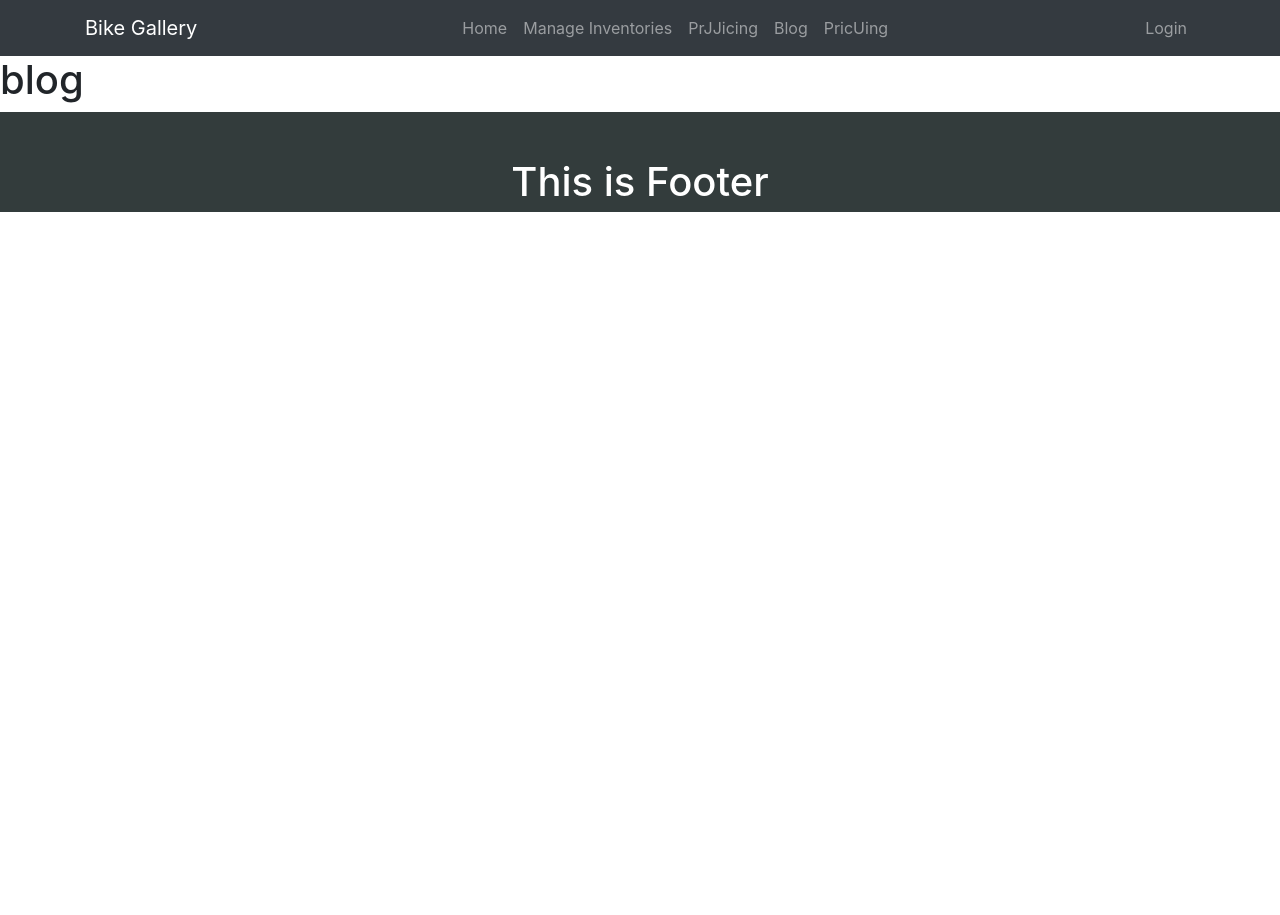
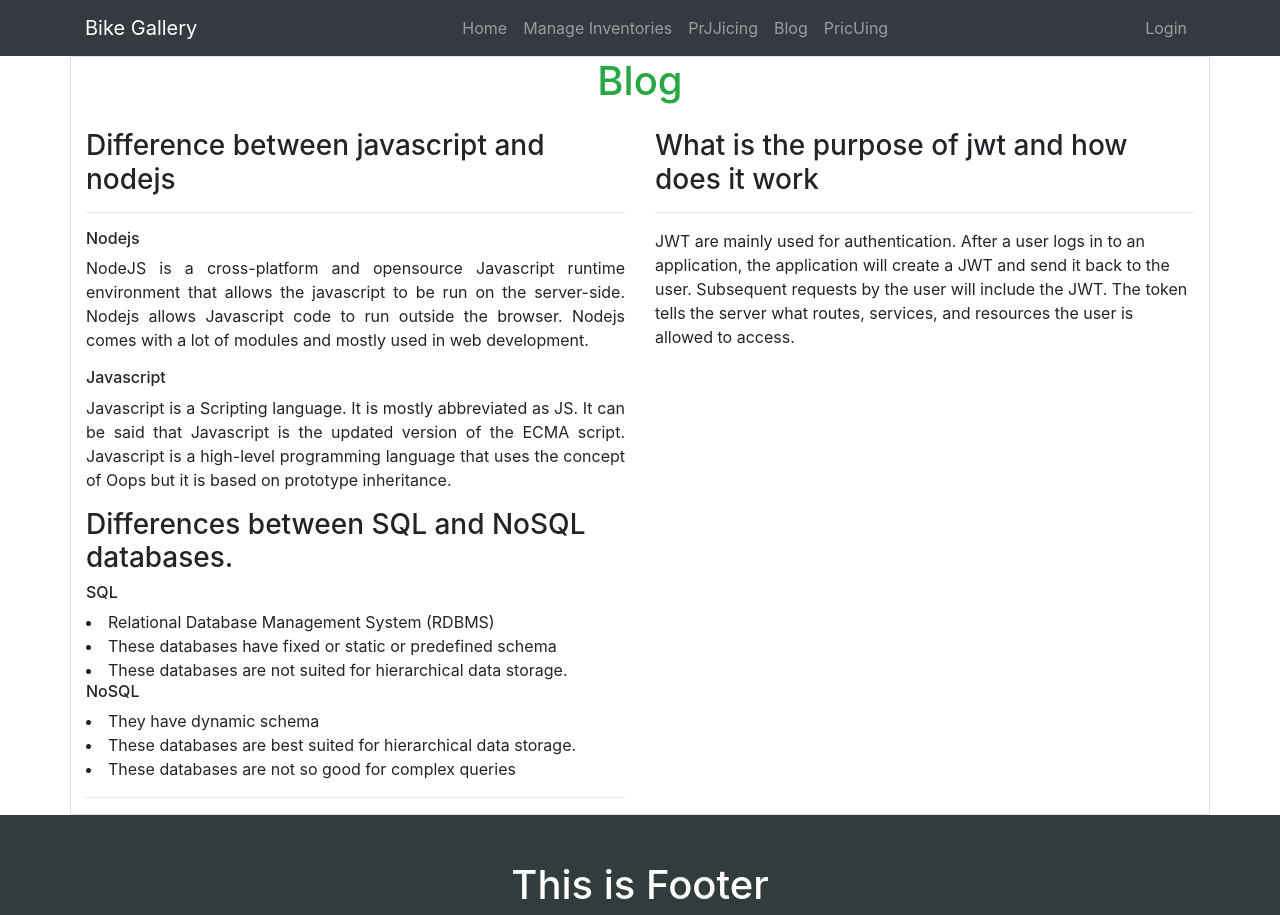
Before and after one commit to nazmul-2020/bike-gallery-client-side-v1, a React (Create React App) app: page /blog in a window 1280 px wide. Before the commit the page ends 800 px from the top, so only its background shows below. Built offline with nearby package versions, Linux system fonts and the light colour scheme.

Commit message:
added blog

```diff
--- a/src/Pages/Blog/Blog.js
+++ b/src/Pages/Blog/Blog.js
@@ -2,8 +2,37 @@ import React from 'react';
 
 const Blog = () => {
     return (
-        <div>
-            <h1>blog</h1>
+        <div className='container border'>
+            <h1 className='text-center text-success'> Blog</h1>
+            <div className='row g-4 mt-4' >
+                <div className='col-sm-12 col-md-12 col-lg-6 '>
+                    <h3>Difference between javascript and nodejs</h3>
+                    <hr />
+                    <h6>Nodejs</h6>
+                    <p className='text-justify'>NodeJS is a cross-platform and opensource Javascript runtime environment that allows the javascript to be run on the server-side. Nodejs allows Javascript code to run outside the browser. Nodejs comes with a lot of modules and mostly used in web development.</p>
+                    <h6>Javascript</h6>
+                    <p className='text-justify'>Javascript is a Scripting language. It is mostly abbreviated as JS. It can be said that Javascript is the updated version of the ECMA script. Javascript is a high-level programming language that uses the concept of Oops but it is based on prototype inheritance. </p>
+                </div>
+                <div className='col-sm-12 col-md-12 col-lg-6 '>
+                    <h3> What is the purpose of jwt and how does it work</h3>
+                    <hr />
+                    <p>JWT are mainly used for authentication. After a user logs in to an application, the application will create a JWT and send it back to the user. Subsequent requests by the user will include the JWT. The token tells the server what routes, services, and resources the user is allowed to access.</p>
+                </div>
+                <div className='col-sm-12 col-md-12 col-lg-6 '>
+                    <h3> Differences between SQL and NoSQL databases.</h3>
+                    <h6>SQL</h6>
+                    <li>Relational Database Management System (RDBMS)</li>
+                    <li>These databases have fixed or static or predefined schema</li>
+                    <li>These databases are not suited for hierarchical data storage.</li>
+                    <h6>NoSQL</h6>
+                    <li>They have dynamic schema</li>
+                    <li>These databases are best suited for hierarchical data storage.</li>
+                    <li>These databases are not so good for complex queries</li>
+                    <hr />
+                </div>
+
+            </div>
+
         </div>
     );
 };
```
